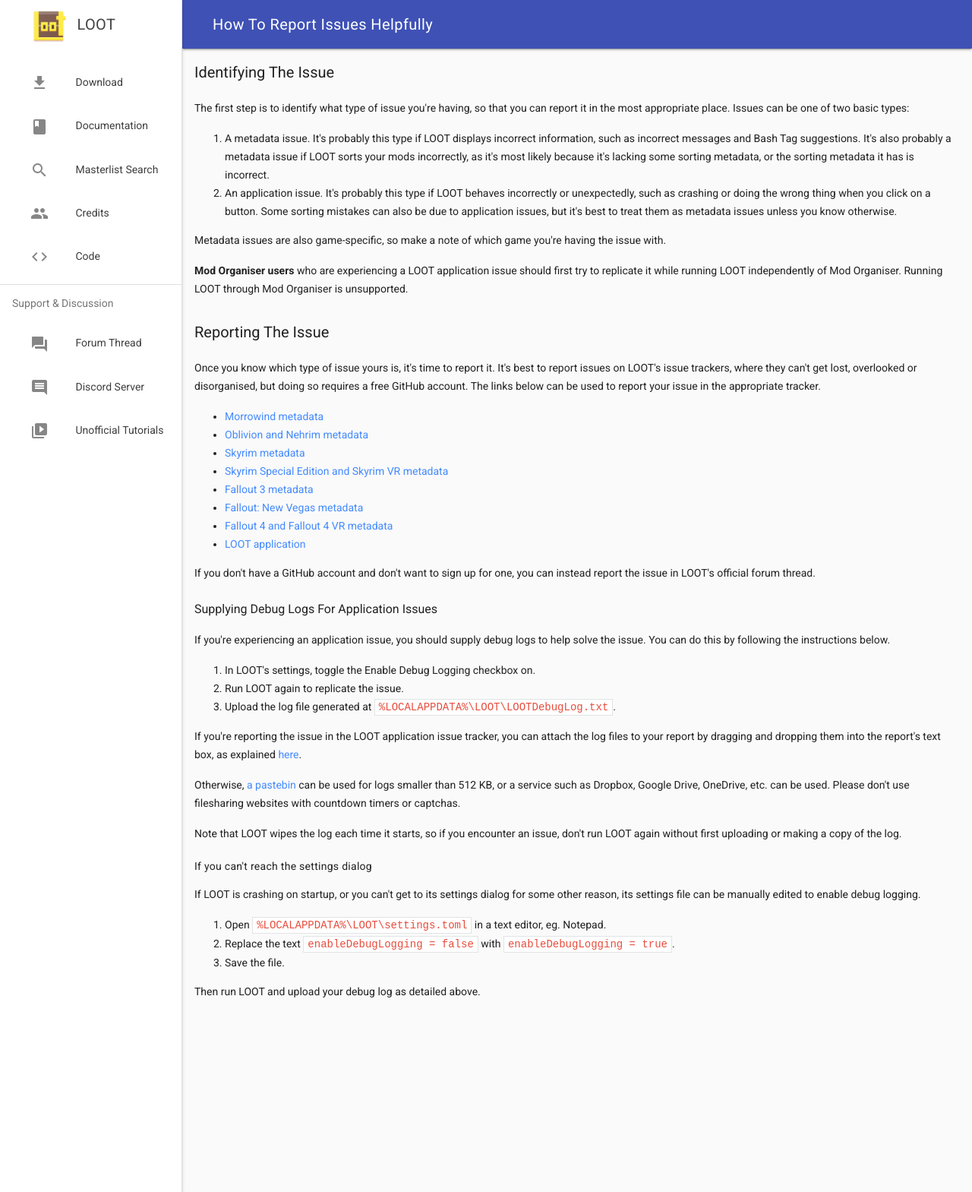
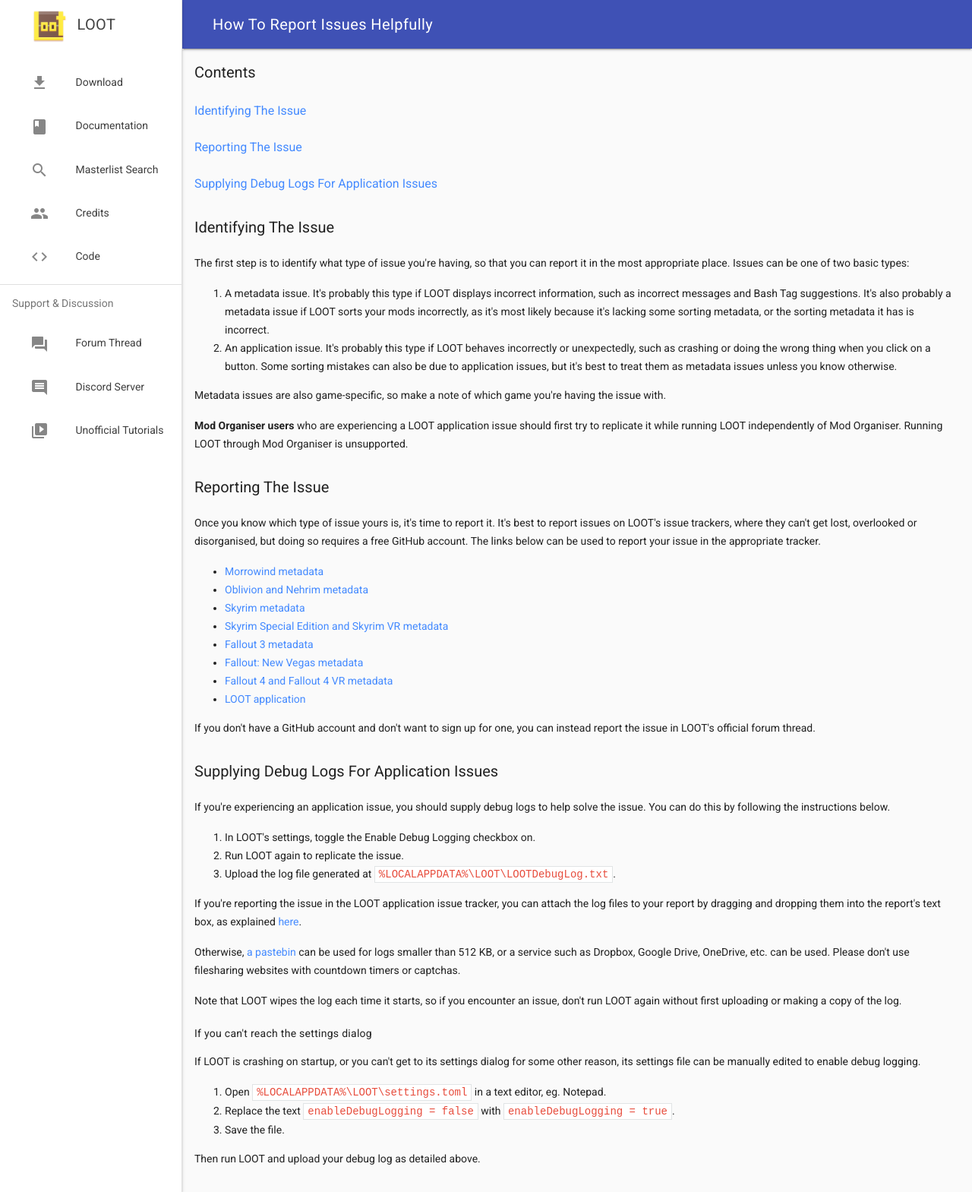
Before and after one commit to loot/loot.github.io, a Jekyll site: the page built from docs/help/How-To-Report-Issues-Helpfully.html, in a window 1280 px wide. Shown: the whole page at 76% size. Built offline with Jekyll 4.4.1, drawn with Linux system fonts in a browser that asks for light colours; nearby versions of some CDN libraries.

Commit message:
Update Reporting Issues article   * Add table of contents with links to sections so they can be readily     linked to (e.g., informing users on how to supply debug logs).   * Increase Supplying Debug Logs section's header size to match other     sections.

```diff
--- a/docs/help/How-To-Report-Issues-Helpfully.html
+++ b/docs/help/How-To-Report-Issues-Helpfully.html
@@ -3,7 +3,15 @@
 title: How To Report Issues Helpfully
 ---
 
-<h3>Identifying The Issue</h3>
+<h3>Contents</h3>
+
+<h4><a href="#identifying-issue">Identifying The Issue</a></h4>
+
+<h4><a href="#reporting-issue">Reporting The Issue</a></h4>
+
+<h4><a href="#supplying-log">Supplying Debug Logs For Application Issues</a></h4>
+
+<h3 id="identifying-issue">Identifying The Issue</h3>
 
 <p>The first step is to identify what type of issue you're having, so that you can report it in the most appropriate place. Issues can be one of two basic types:</p>
 
@@ -16,7 +24,7 @@
 
 <p><strong>Mod Organiser users</strong> who are experiencing a LOOT application issue should first try to replicate it while running LOOT independently of Mod Organiser. Running LOOT through Mod Organiser is unsupported.</p>
 
-<h3>Reporting The Issue</h3>
+<h3 id="reporting-issue">Reporting The Issue</h3>
 
 <p>Once you know which type of issue yours is, it's time to report it. It's best to report issues on LOOT's issue trackers, where they can't get lost, overlooked or disorganised, but doing so requires a free GitHub account. The links below can be used to report your issue in the appropriate tracker.</p>
 
@@ -33,7 +41,7 @@
 
 <p>If you don't have a GitHub account and don't want to sign up for one, you can instead report the issue in LOOT's official forum thread.</p>
 
-<h4>Supplying Debug Logs For Application Issues</h4>
+<h3 id="supplying-log">Supplying Debug Logs For Application Issues</h3>
 
 <p>If you're experiencing an application issue, you should supply debug logs to help solve the issue. You can do this by following the instructions below.</p>
 
```
